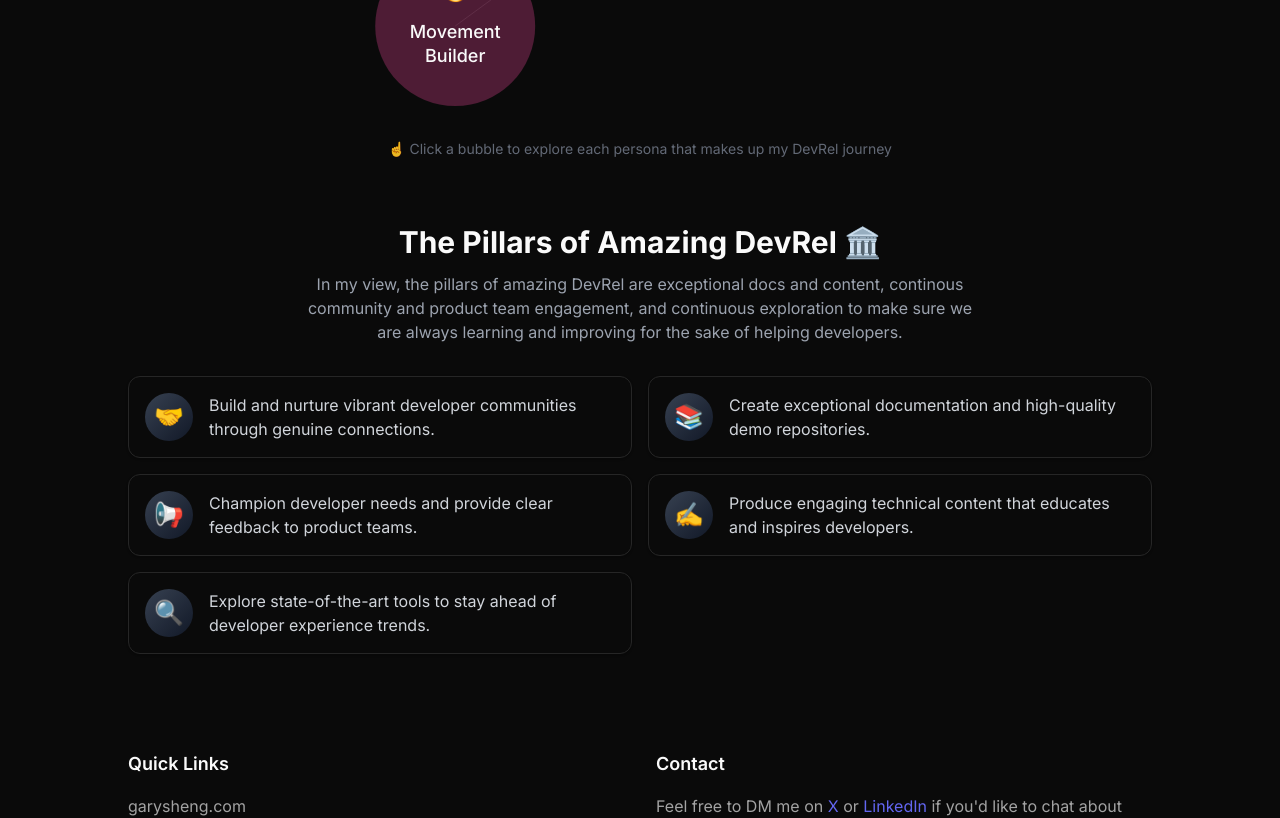
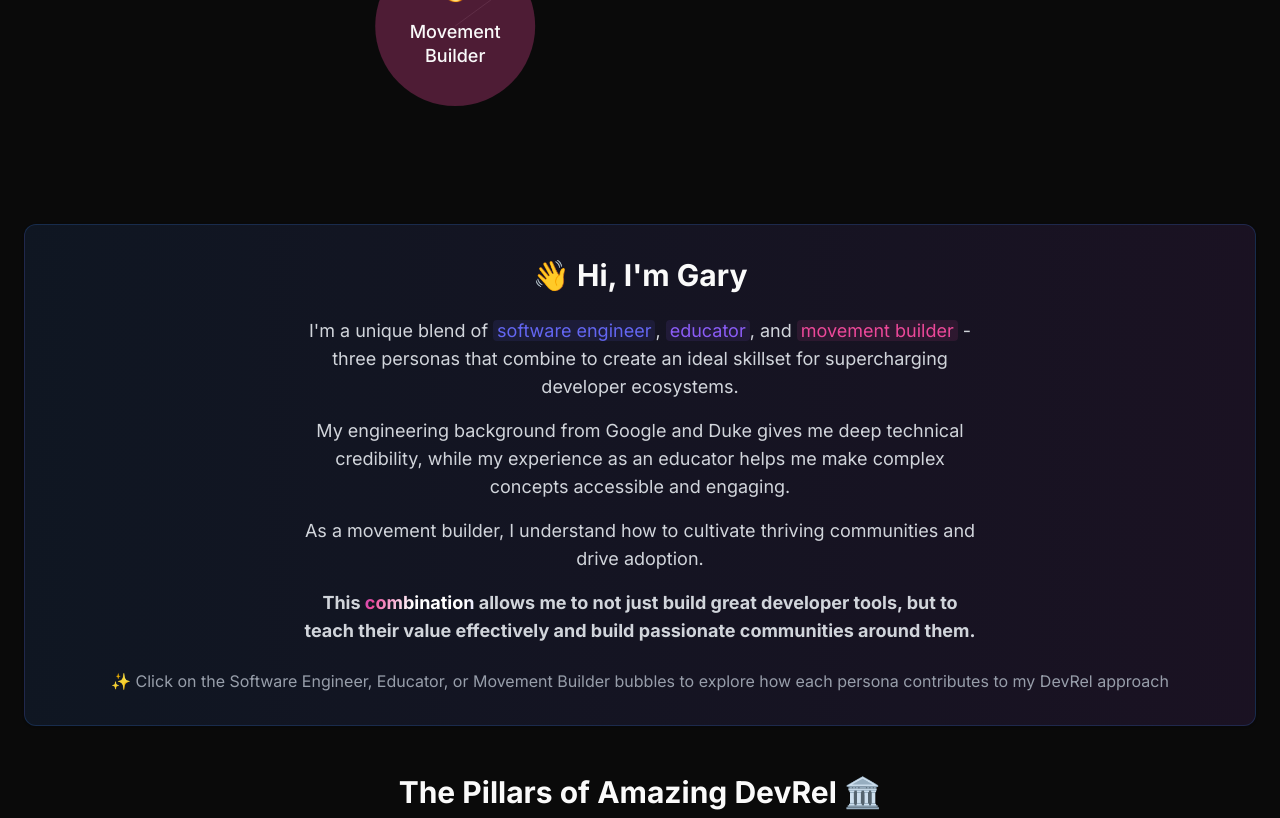
Before and after one commit to daffiazhar/devrelportfolio, a Next.js app: page / in a window 1280 px wide. Shown: the part 520-1338 px from the top of the page. Built offline with nearby package versions, Linux system fonts and the light colour scheme.

Commit message:
update emojis and make it clearer the lesson bullets are lessons

```diff
--- a/src/app/layout.tsx
+++ b/src/app/layout.tsx
@@ -7,6 +7,7 @@ const inter = Inter({
 });
 
 export const metadata: Metadata = {
+  metadataBase: new URL('https://devrel.garysheng.com'),
   title: "Gary Sheng's DevRel Portfolio",
   description: "Software Engineer, Educator, and Movement Builder passionate about empowering developers and building impactful communities.",
   openGraph: {
--- a/src/app/page.tsx
+++ b/src/app/page.tsx
@@ -10,7 +10,7 @@ import type { PersonaId } from '@/types/portfolio';
 
 export default function Home() {
   const [selectedPersona, setSelectedPersona] = useState<PersonaId | null>(null);
-  const [isMainSelected, setIsMainSelected] = useState(false);
+  const [isMainSelected, setIsMainSelected] = useState(true);
 
   const scrollToPersonaDetails = () => {
     const element = document.getElementById('persona-details');
--- a/src/components/BubbleChart.tsx
+++ b/src/components/BubbleChart.tsx
@@ -241,7 +241,15 @@ export function BubbleChart({ className, selectedPersona, onSelectPersona, onSel
       .attr('fill', 'none')
       .attr('stroke', 'white')
       .attr('stroke-width', '3')
-      .attr('class', 'opacity-0 transition-opacity duration-300 group-hover:opacity-100');
+      .attr('class', d => {
+        if (d.type === 'main' && isMainSelected) {
+          return 'opacity-100 transition-opacity duration-300';
+        }
+        if (d.type === 'persona' && selectedPersona === d.id) {
+          return 'opacity-100 transition-opacity duration-300';
+        }
+        return 'opacity-0 transition-opacity duration-300 group-hover:opacity-100';
+      });
 
     // Add main circles to nodes
     nodeElements.append('circle')
--- a/src/components/DevRelPillars.tsx
+++ b/src/components/DevRelPillars.tsx
@@ -3,7 +3,7 @@ import { Card } from '@/components/ui/card';
 const pillars = [
   {
     id: 'community',
-    description: 'Build and nurture vibrant developer communities through genuine connections.',
+    description: 'Build genuine connections with developers who are passionate about your tools.',
     emoji: '🤝',
     color: 'from-violet-500 to-violet-700'
   },
@@ -22,14 +22,20 @@ const pillars = [
   {
     id: 'content',
     description: 'Produce engaging technical content that educates and inspires developers.',
-    emoji: '✍️',
+    emoji: '🔥',
     color: 'from-purple-500 to-purple-700'
   },
   {
     id: 'research',
-    description: 'Explore state-of-the-art tools to stay ahead of developer experience trends.',
+    description: 'Explore state-of-the-art tools to stay ahead of industry and developer experience trends.',
     emoji: '🔍',
     color: 'from-pink-500 to-pink-700'
+  },
+  {
+    id: 'rewards',
+    description: 'Reward developers who create outstanding content and applications with your tools.',
+    emoji: '🎁',
+    color: 'from-rose-500 to-rose-700'
   }
 ];
 
--- a/src/components/InspirationCard.tsx
+++ b/src/components/InspirationCard.tsx
@@ -25,14 +25,17 @@ export function InspirationCard({ inspiration, className }: InspirationCardProps
           <p className="text-gray-400 text-sm">{inspiration.role}</p>
         </div>
       </div>
+      <div className="space-y-3">
+        <h4 className="text-sm font-medium text-accent1">Top Actionable Lessons I Learned:</h4>
         <ul className="space-y-2">
           {inspiration.lessons.map((lesson, index) => (
             <li key={index} className="text-gray-300 text-sm flex items-start gap-2">
-            <span className="text-primary mt-1">•</span>
+              <span className="text-accent1 mt-1">•</span>
               <span>{lesson}</span>
             </li>
           ))}
         </ul>
+      </div>
     </Card>
   );
 }
--- a/src/components/MainBubbleBio.tsx
+++ b/src/components/MainBubbleBio.tsx
@@ -13,14 +13,26 @@ export function MainBubbleBio() {
       <Card className="p-8 bg-gradient-to-r from-blue-500/10 to-purple-500/10 border border-blue-500/20">
         <div className="flex flex-col items-center text-center space-y-6">
           <h2 className="text-3xl font-bold">👋 Hi, I&apos;m Gary</h2>
-          <p className="text-lg text-gray-300 max-w-2xl leading-relaxed">
-            I&apos;m a unique blend of software engineer, educator, and movement builder - three personas that combine
-            to create an ideal skillset for supercharging developer ecosystems. My engineering background from Google
-            and Duke gives me deep technical credibility, while my experience as an educator helps me make complex
-            concepts accessible and engaging. As a movement builder, I understand how to cultivate thriving communities
-            and drive adoption. This combination allows me to not just build great developer tools, but to teach
-            their value effectively and build passionate communities around them.
-          </p>
+          <div className="text-lg text-gray-300 max-w-2xl space-y-4">
+            <p>
+              I&apos;m a unique blend of{' '}
+              <span className="text-[#6366F1] bg-[#6366F1]/10 px-1 rounded">software engineer</span>,{' '}
+              <span className="text-[#8B5CF6] bg-[#8B5CF6]/10 px-1 rounded">educator</span>, and{' '}
+              <span className="text-[#EC4899] bg-[#EC4899]/10 px-1 rounded">movement builder</span>{' '}
+              - three personas that combine to create an ideal skillset for supercharging developer ecosystems.
+            </p>
+            <p>
+              My engineering background from Google and Duke gives me deep technical credibility, while my experience
+              as an educator helps me make complex concepts accessible and engaging.
+            </p>
+            <p>
+              As a movement builder, I understand how to cultivate thriving communities and drive adoption.
+            </p>
+            <p>
+              <strong>This <span className="animate-shimmer bg-[linear-gradient(110deg,#fff,15%,#6366F1,35%,#8B5CF6,50%,#EC4899,65%,#fff,85%,#fff)] bg-[length:200%_100%] [-webkit-background-clip:text] [-webkit-text-fill-color:transparent]">combination</span> allows me to not just build great developer tools, but to teach their value
+              effectively and build passionate communities around them.</strong>
+            </p>
+          </div>
           <button
             onClick={scrollToPersonas}
             className="text-gray-400 text-base hover:text-accent1 transition-colors cursor-pointer animate-pulse mt-4"
```
Also changed, not shown: src/config/portfolio-data.ts (+14 -14 lines). Lines whose indentation alone changed are shown as unchanged.
